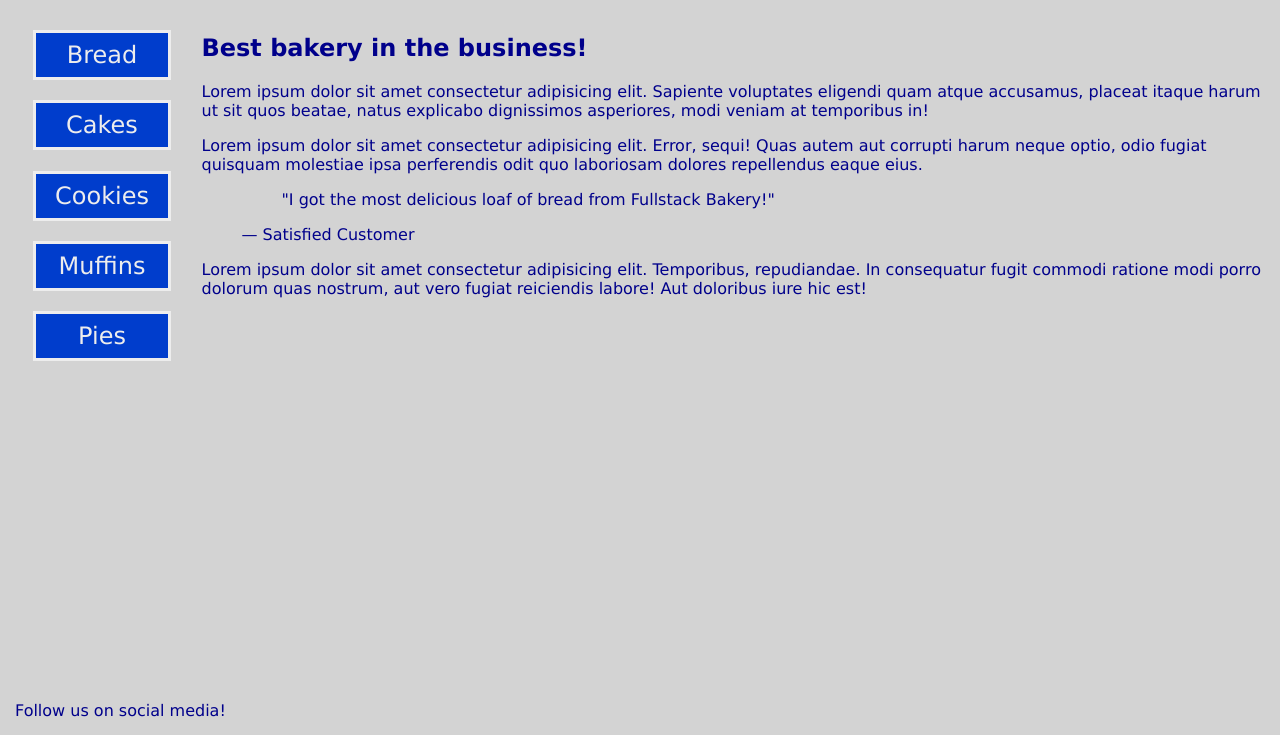
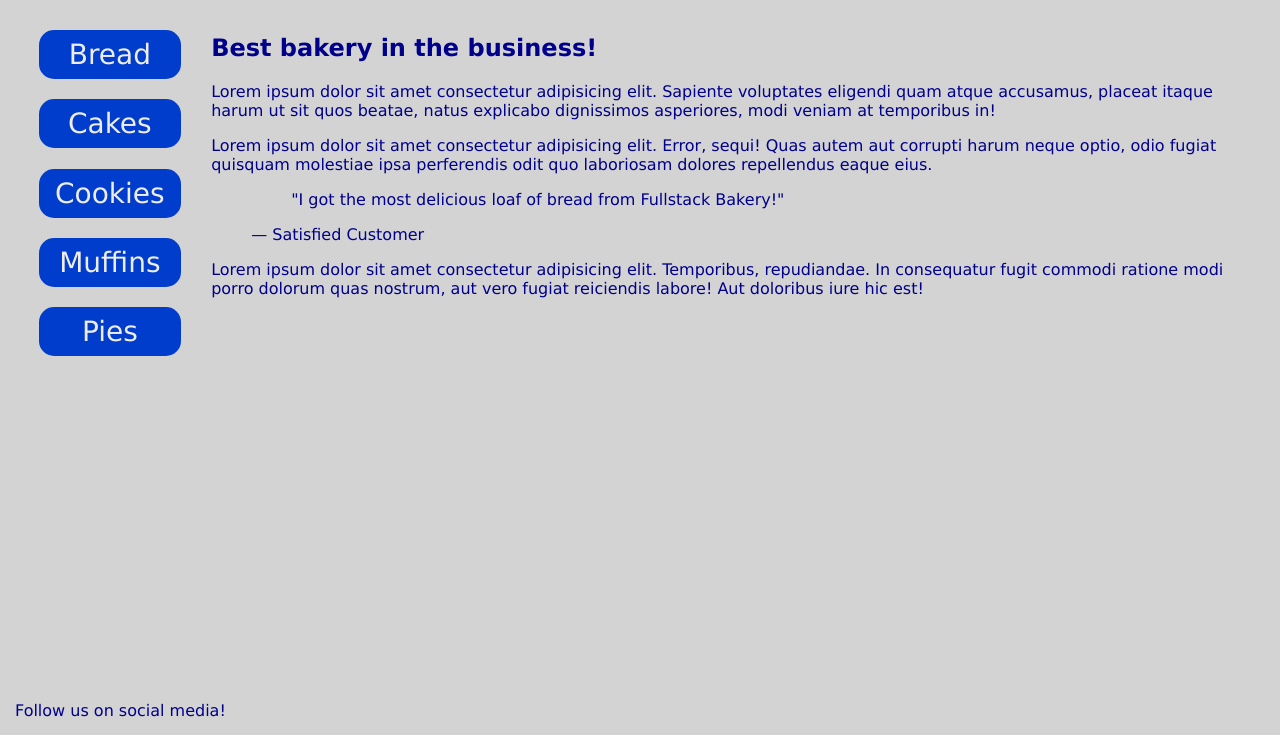
Before and after one commit to torbitj/fullstack-bakery, a plain HTML site: page index.html in a window 1280 px wide. Shown: the part 65-800 px from the top of the page. Drawn offline with Linux system fonts and the light colour scheme.

Commit message:
Remove border add border radius and update font size

```diff
--- a/assets/css/styles.css
+++ b/assets/css/styles.css
@@ -27,7 +27,6 @@ nav {
 
 nav a {
   text-decoration: none;
-  border-radius: 15px;
 }
 
 main {
@@ -45,14 +44,13 @@ aside ul {
 }
 
 li {
-
   width: 100%;
-  border: solid;
   padding: 8px;
   background-color: #003dcc;
   color: #ededed;
-  font-size: 1.5em;
+  font-size: 1.75em;
   text-align: center;
+  border-radius: 15px;
 }
 
 .brand {
```
